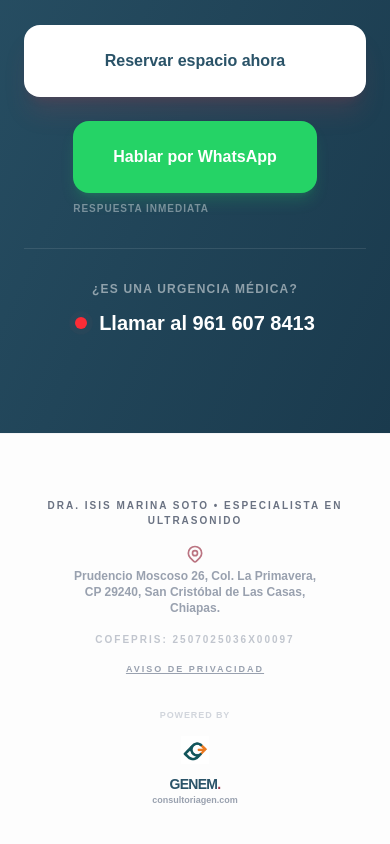
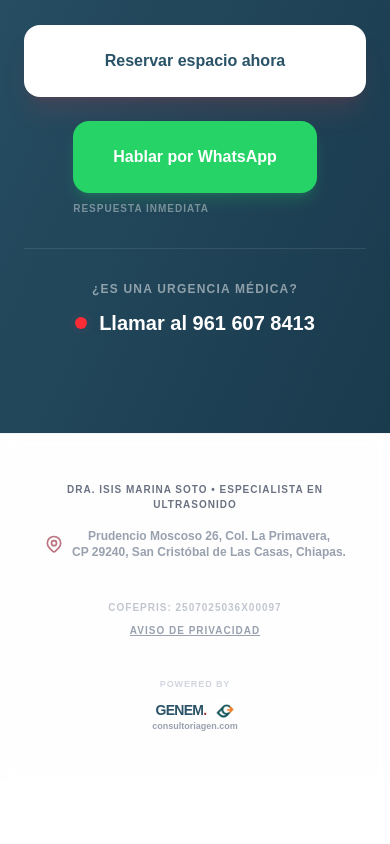
Before and after one commit to randyasp-sketch/dra-isis-ultrasonido, a Next.js app: page / in a window 390 px wide. Shown: the part 4505-5349 px from the top of the page. After the commit the page ends 5286 px from the top, so only its background shows below. Built offline with nearby package versions, Linux system fonts and the light colour scheme.

Commit message:
Fix: Diseño responsivo (Columna vs Fila) para sección de urgencias

```diff
--- a/app/page.tsx
+++ b/app/page.tsx
@@ -123,7 +123,7 @@ export default function Home() {
       <section className="mx-auto max-w-7xl px-6 py-10 md:py-16 grid lg:grid-cols-2 gap-16 items-center">
         <div className="space-y-8 text-center lg:text-left">
           <div className="inline-flex items-center gap-3 px-4 py-2 rounded-full bg-white shadow-sm border border-gray-100 text-[#2A5368] text-[10px] font-black uppercase tracking-[0.2em]">
-            {/* FIX: shrink-0 agregado para que no se deforme el punto */}
+            {/* FIX: shrink-0 para evitar deformación */}
             <span className="flex h-2 w-2 shrink-0 rounded-full bg-[#9E3A4D] animate-pulse" />
             Especialista en Ultrasonido en San Cristobal de las Casas
           </div>
@@ -559,89 +559,74 @@ export default function Home() {
         </div>
       </section>
 
-      <footer className="py-16 text-center space-y-8 border-t border-gray-100">
-        {/* Datos de la Dra. y Dirección Funcional */}
-        <div className="text-gray-400 text-[10px] font-bold tracking-[0.2em] uppercase space-y-4">
+      {/* FOOTER RESPONSIVO: Vertical en Móvil / Horizontal en PC */}
+      <footer className="py-12 border-t border-gray-100 bg-white/50 backdrop-blur-sm">
+        <div className="mx-auto max-w-7xl px-6 flex flex-col md:flex-row items-center justify-between gap-10 md:gap-4 text-center md:text-left">
+
+          {/* COLUMNA 1: Datos de la Dra + Dirección (Izquierda en PC) */}
+          <div className="flex flex-col items-center md:items-start gap-4 max-w-sm text-[10px] font-bold uppercase tracking-widest text-gray-400">
             <p className="text-gray-500">
               Dra. Isis Marina Soto • Especialista en Ultrasonido
             </p>
 
-          {/* Dirección con Link Exacto */}
-          <div className="flex flex-col items-center gap-2">
             <a
               href="https://www.google.com/maps/search/?api=1&query=Luxury+Hospital+San+Cristobal+de+las+Casas"
               target="_blank"
               rel="noopener noreferrer"
-              className="group inline-flex flex-col items-center hover:text-[#9E3A4D] transition-colors duration-300 normal-case tracking-normal text-xs"
+              className="group flex items-center gap-2 hover:text-[#9E3A4D] transition-colors duration-300 normal-case tracking-normal text-xs text-center md:text-left"
             >
-              <svg
-                className="w-5 h-5 mb-1 text-[#9E3A4D] opacity-70 group-hover:scale-110 transition-transform"
-                fill="none"
-                stroke="currentColor"
-                viewBox="0 0 24 24"
-              >
-                <path
-                  strokeLinecap="round"
-                  strokeLinejoin="round"
-                  strokeWidth="2"
-                  d="M17.657 16.657L13.414 20.9a1.998 1.998 0 01-2.827 0l-4.244-4.243a8 8 0 1111.314 0z"
-                />
-                <path
-                  strokeLinecap="round"
-                  strokeLinejoin="round"
-                  strokeWidth="2"
-                  d="M15 11a3 3 0 11-6 0 3 3 0 016 0z"
-                />
+              <svg className="w-5 h-5 text-[#9E3A4D] opacity-70 flex-shrink-0" fill="none" stroke="currentColor" viewBox="0 0 24 24">
+                <path strokeLinecap="round" strokeLinejoin="round" strokeWidth="2" d="M17.657 16.657L13.414 20.9a1.998 1.998 0 01-2.827 0l-4.244-4.243a8 8 0 1111.314 0z" />
+                <path strokeLinecap="round" strokeLinejoin="round" strokeWidth="2" d="M15 11a3 3 0 11-6 0 3 3 0 016 0z" />
               </svg>
-              <span className="max-w-[250px]">
-                Prudencio Moscoso 26, Col. La Primavera, <br />
+              <span>
+                Prudencio Moscoso 26, Col. La Primavera,<br />
                 CP 29240, San Cristóbal de Las Casas, Chiapas.
               </span>
             </a>
           </div>
 
-          <span className="block opacity-60">Cofepris: 2507025036X00097</span>
-
-          {/* LINK DE AVISO DE PRIVACIDAD INTEGRADO */}
+          {/* COLUMNA 2: Legal (Centro en PC) */}
+          <div className="flex flex-col items-center gap-2 text-[10px] font-bold uppercase tracking-widest text-gray-400">
+            <span className="opacity-60">Cofepris: 2507025036X00097</span>
             <Link
               href="/aviso-de-privacidad"
-            className="block mt-4 text-[9px] text-gray-400 underline hover:text-[#9E3A4D] transition-colors"
+              className="underline hover:text-[#9E3A4D] transition-colors"
             >
               Aviso de Privacidad
             </Link>
           </div>
 
-        {/* Firma GENEM */}
-        <div className="flex flex-col items-center gap-3">
-          <p className="text-[9px] font-black text-gray-300 uppercase tracking-widest">
+          {/* COLUMNA 3: Firma GENEM (Derecha en PC) */}
+          <div className="flex flex-col items-center md:items-end gap-1">
+            <p className="text-[9px] font-black text-gray-300 uppercase tracking-widest mb-1">
               Powered by
             </p>
             <a
               href="https://consultoriagen.com"
               target="_blank"
               rel="noopener noreferrer"
-            className="group flex flex-col items-center transition-all"
+              className="group flex flex-col items-center md:items-end transition-all"
             >
-            <div className="mb-2 flex h-8 w-8 items-center justify-center">
+              <div className="flex items-center gap-2">
+                <span className="text-sm font-black text-[#2A5368] group-hover:text-[#9E3A4D] transition-colors tracking-tighter">
+                  GENEM<span className="text-[#9E3A4D] group-hover:text-[#2A5368]">.</span>
+                </span>
                 <Image
                   src="/genem.png"
                   alt="Logo GENEM"
-                width={28}
-                height={28}
+                  width={20}
+                  height={20}
                   className="object-contain"
                 />
               </div>
-            <span className="text-sm font-black text-[#2A5368] group-hover:text-[#9E3A4D] transition-colors tracking-tighter">
-              GENEM
-              <span className="text-[#9E3A4D] group-hover:text-[#2A5368]">
-                .
-              </span>
-            </span>
               <span className="text-[9px] font-bold text-gray-400 group-hover:text-gray-600 transition-colors lowercase">
                 consultoriagen.com
               </span>
             </a>
           </div>
+
+        </div>
       </footer>
     </main>
   );
```
Lines whose indentation alone changed are shown as unchanged.
